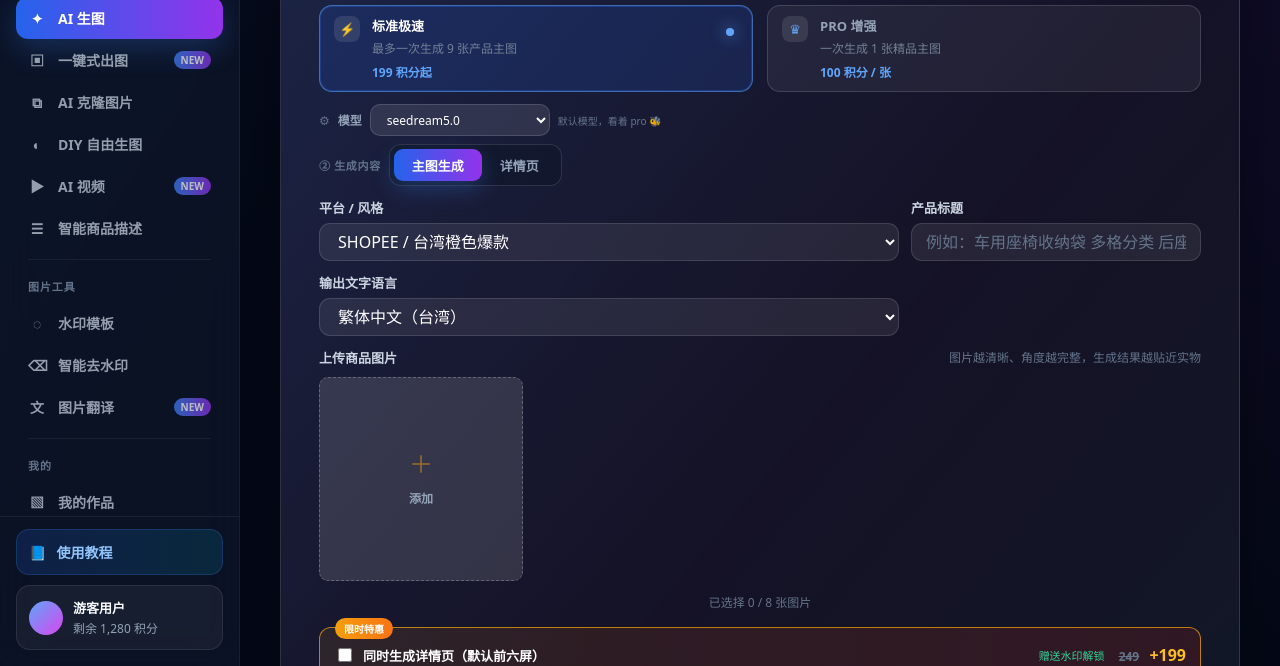
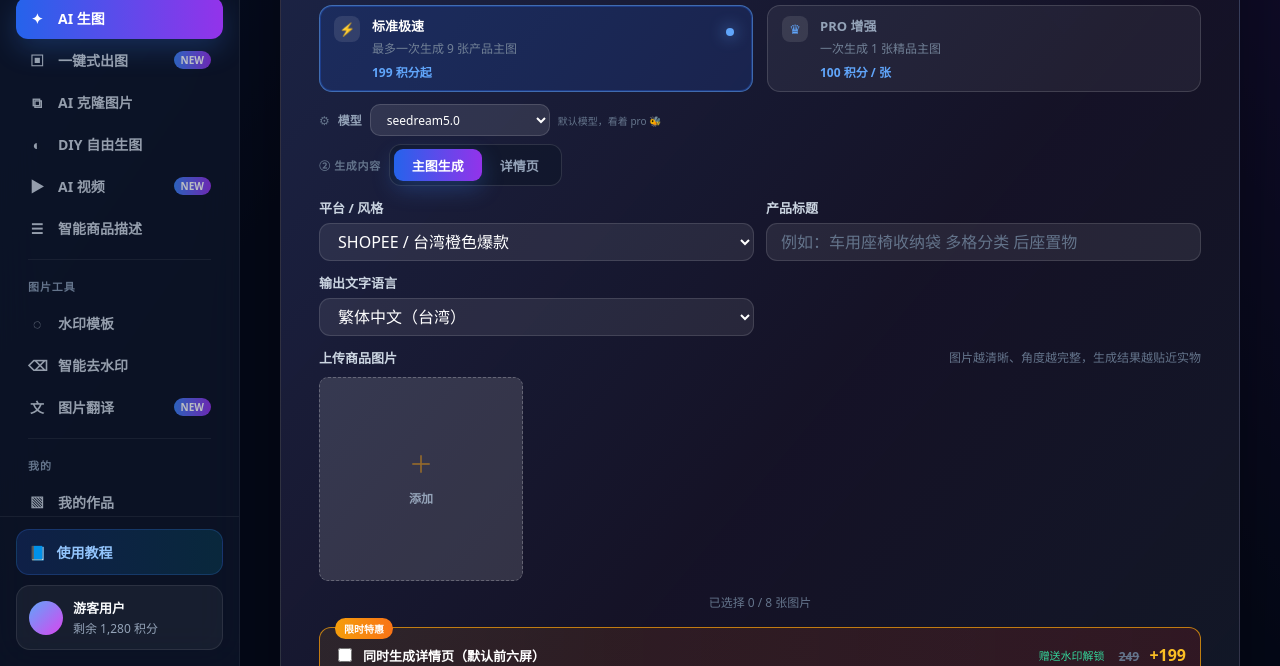
Before and after one commit to seasonlara/ai-studio, a website: page index.html in a window 1280 px wide. Shown: the part 134-800 px from the top of the page. Drawn offline with Linux system fonts and the light colour scheme.

Commit message:
Align generation form fields

```diff
--- a/index.html
+++ b/index.html
@@ -191,19 +191,19 @@
                 <input id="productName" placeholder="例如：车用座椅收纳袋 多格分类 后座置物" required />
               </label>
 
+              <label class="field field-wide">
+                <span>输出文字语言</span>
+                <select id="outputLanguage">
+                  <option value="zh-TW">繁体中文（台湾）</option>
+                  <option value="zh-CN">简体中文</option>
+                </select>
+              </label>
+
               <label id="detailBatchField" class="field" hidden>
                 <span>生成批次</span>
                 <select id="detailBatch">
                   <option value="front">前6屏</option>
                   <option value="back">后6屏</option>
-                </select>
-              </label>
-
-              <label class="field field-wide">
-                <span>输出文字语言</span>
-                <select id="outputLanguage">
-                  <option value="zh-TW">繁体中文（台湾）</option>
-                  <option value="zh-CN">简体中文</option>
                 </select>
               </label>
             </div>
--- a/styles.css
+++ b/styles.css
@@ -531,7 +531,7 @@ button:disabled {
 
 .species-form {
   margin-top: 12px;
-  grid-template-columns: 2fr 1fr;
+  grid-template-columns: repeat(2, minmax(0, 1fr));
 }
 
 .field {
```
